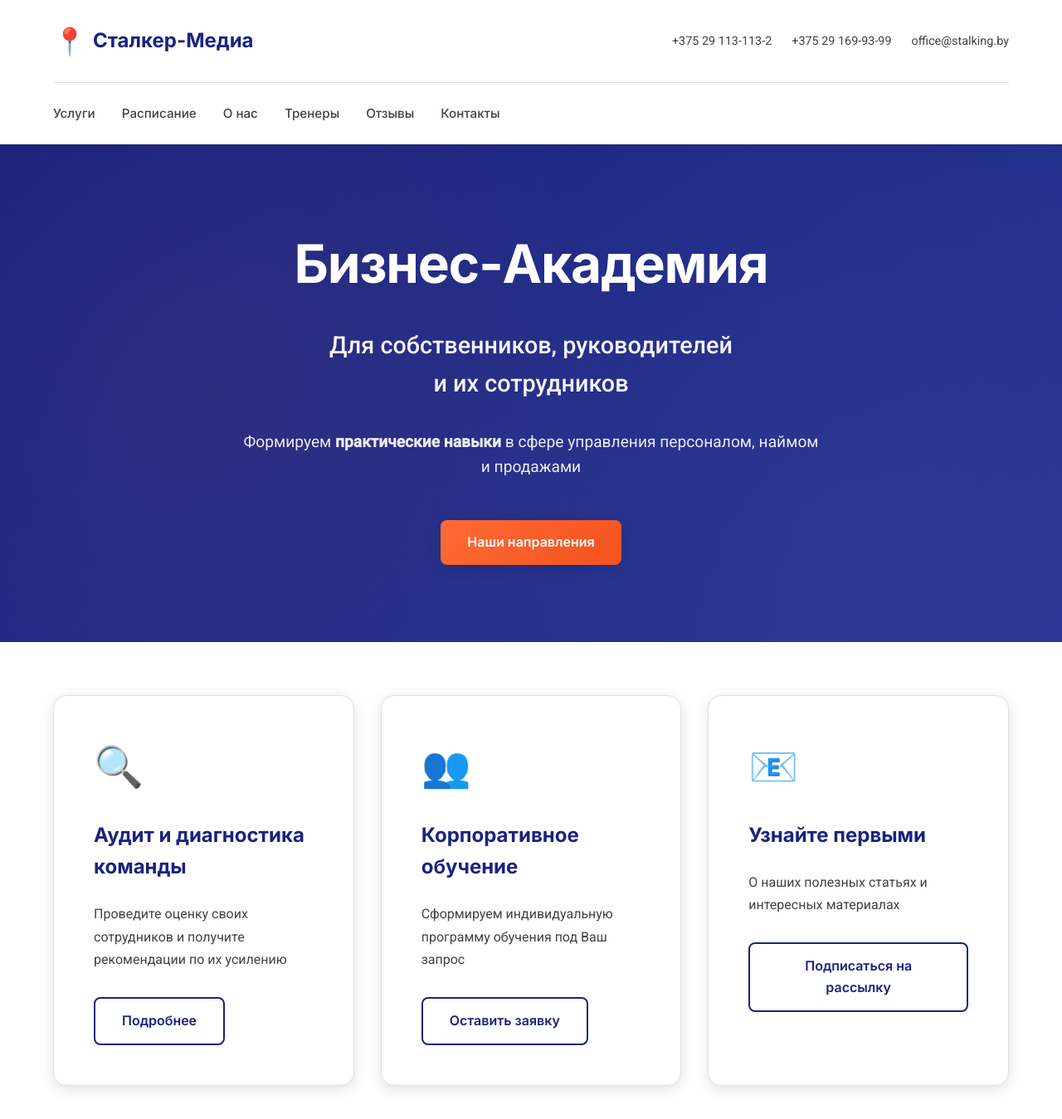
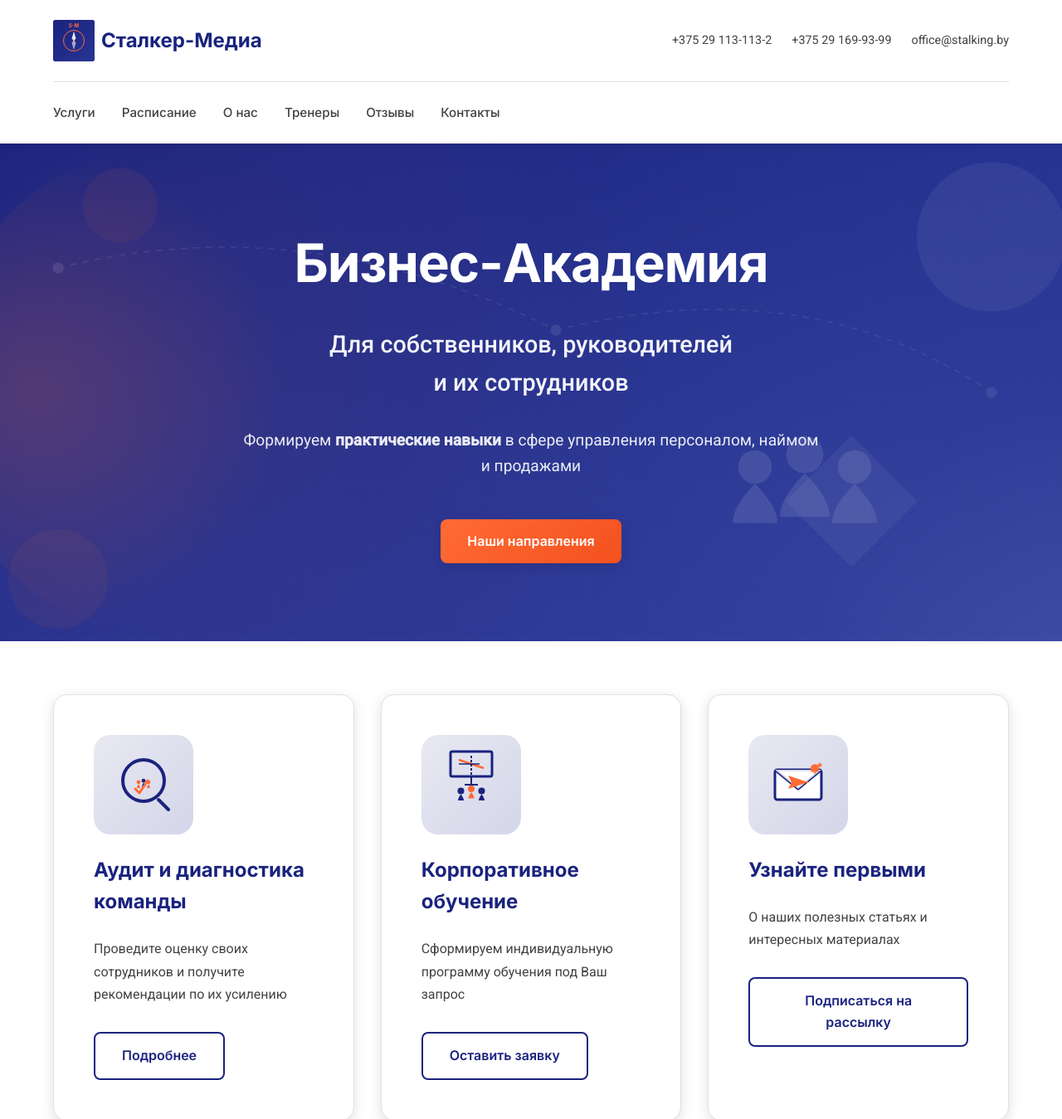
Before and after one commit to vostroslava/stalking-by-redesign, a plain HTML site: page index.html in a window 1280 px wide. Shown: the top 1349 px of the page at 83% size. Drawn offline with Linux system fonts and the light colour scheme.

Commit message:
Добавлены профессиональные SVG изображения
- Создан логотип с компасом/навигацией (logo.svg)
- 3 иконки для карточек услуг (аудит, обучение, рассылка)
- Профессиональный hero-фон с градиентом и эффектами
- Обновлен HTML для использования SVG вместо emoji
- Обновлен CSS для корректного отображения изображений

```diff
--- a/index.html
+++ b/index.html
@@ -1,23 +1,28 @@
 <!DOCTYPE html>
 <html lang="ru">
+
 <head>
     <meta charset="UTF-8">
     <meta name="viewport" content="width=device-width, initial-scale=1.0">
-    <meta name="description" content="Сталкер-Медиа - Бизнес-академия для собственников, руководителей и их сотрудников. Формируем практические навыки в сфере управления персоналом, наймом и продажами.">
+    <meta name="description"
+        content="Сталкер-Медиа - Бизнес-академия для собственников, руководителей и их сотрудников. Формируем практические навыки в сфере управления персоналом, наймом и продажами.">
     <meta name="keywords" content="бизнес тренинги, управление персоналом, продажи, Минск, обучение руководителей">
     <title>Сталкер-Медиа | Бизнес-Академия</title>
     <link rel="preconnect" href="https://fonts.googleapis.com">
     <link rel="preconnect" href="https://fonts.gstatic.com" crossorigin>
-    <link href="https://fonts.googleapis.com/css2?family=Inter:wght@400;500;600;700&family=Roboto:wght@400;500&display=swap" rel="stylesheet">
+    <link
+        href="https://fonts.googleapis.com/css2?family=Inter:wght@400;500;600;700&family=Roboto:wght@400;500&display=swap"
+        rel="stylesheet">
     <link rel="stylesheet" href="styles.css">
 </head>
+
 <body>
     <!-- Header -->
     <header class="header">
         <div class="container">
             <div class="header-top">
                 <div class="logo">
-                    <span class="logo-icon">📍</span>
+                    <img src="img/logo.svg" alt="Сталкер-Медиа" class="logo-icon">
                     <span class="logo-text">Сталкер-Медиа</span>
                 </div>
                 <div class="header-contacts">
@@ -51,7 +56,8 @@
             <div class="hero-content">
                 <h1 class="hero-title">Бизнес-Академия</h1>
                 <p class="hero-subtitle">Для собственников, руководителей<br>и их сотрудников</p>
-                <p class="hero-description">Формируем <strong>практические навыки</strong> в сфере управления персоналом, наймом и продажами</p>
+                <p class="hero-description">Формируем <strong>практические навыки</strong> в сфере управления
+                    персоналом, наймом и продажами</p>
                 <a href="#services" class="btn btn-primary">Наши направления</a>
             </div>
         </div>
@@ -62,19 +68,20 @@
         <div class="container">
             <div class="cards-grid">
                 <div class="card card-audit">
-                    <div class="card-icon">🔍</div>
+                    <div class="card-icon"><img src="img/icon-audit.svg" alt="Аудит"></div>
                     <h3 class="card-title">Аудит и диагностика команды</h3>
-                    <p class="card-description">Проведите оценку своих сотрудников и получите рекомендации по их усилению</p>
+                    <p class="card-description">Проведите оценку своих сотрудников и получите рекомендации по их
+                        усилению</p>
                     <a href="#audit" class="btn btn-secondary">Подробнее</a>
                 </div>
                 <div class="card card-corporate">
-                    <div class="card-icon">👥</div>
+                    <div class="card-icon"><img src="img/icon-corporate.svg" alt="Обучение"></div>
                     <h3 class="card-title">Корпоративное обучение</h3>
                     <p class="card-description">Сформируем индивидуальную программу обучения под Ваш запрос</p>
                     <a href="#application" class="btn btn-secondary">Оставить заявку</a>
                 </div>
                 <div class="card card-newsletter">
-                    <div class="card-icon">📧</div>
+                    <div class="card-icon"><img src="img/icon-newsletter.svg" alt="Рассылка"></div>
                     <h3 class="card-title">Узнайте первыми</h3>
                     <p class="card-description">О наших полезных статьях и интересных материалах</p>
                     <a href="#subscribe" class="btn btn-secondary">Подписаться на рассылку</a>
@@ -136,7 +143,8 @@
                 <div class="event-card">
                     <div class="event-date">16 декабря 2025</div>
                     <h3 class="event-title">«Ключи успешного переговорщика»</h3>
-                    <p class="event-description">4 ключа, открывающих 4 двери в разных переговорах. Техники быстрых продаж</p>
+                    <p class="event-description">4 ключа, открывающих 4 двери в разных переговорах. Техники быстрых
+                        продаж</p>
                     <a href="#" class="btn btn-outline">Подробнее</a>
                 </div>
                 <div class="event-card">
@@ -166,13 +174,15 @@
                 <div class="event-card">
                     <div class="event-date">Согласовывается</div>
                     <h3 class="event-title">«Правильное введение в должность и адаптация новых сотрудников»</h3>
-                    <p class="event-description">Экономьте свои ресурсы на всех этапах адаптации и ввода в должность будущих сотрудников</p>
+                    <p class="event-description">Экономьте свои ресурсы на всех этапах адаптации и ввода в должность
+                        будущих сотрудников</p>
                     <a href="#" class="btn btn-outline">Подробнее</a>
                 </div>
                 <div class="event-card">
                     <div class="event-date">Согласовывается</div>
                     <h3 class="event-title">Практикум «СПИН-приемы и отработка возражений»</h3>
-                    <p class="event-description">Отработка переговорных навыков как в парном, так и индивидуальном формате</p>
+                    <p class="event-description">Отработка переговорных навыков как в парном, так и индивидуальном
+                        формате</p>
                     <a href="#" class="btn btn-outline">Подробнее</a>
                 </div>
             </div>
@@ -187,7 +197,9 @@
     <section class="trainers" id="trainers">
         <div class="container">
             <div class="trainers-content">
-                <p class="trainers-text">Мы заботимся о качестве предоставляемых услуг, поэтому все наши тренеры - это <strong>практики с многолетним опытом</strong>, которые ежедневно на своём личном опыте применяют, совершенствуют свою область (как в Беларуси, так и за рубежом).</p>
+                <p class="trainers-text">Мы заботимся о качестве предоставляемых услуг, поэтому все наши тренеры - это
+                    <strong>практики с многолетним опытом</strong>, которые ежедневно на своём личном опыте применяют,
+                    совершенствуют свою область (как в Беларуси, так и за рубежом).</p>
                 <a href="#trainers-page" class="btn btn-primary">Познакомиться с тренерами</a>
             </div>
         </div>
@@ -198,24 +210,29 @@
         <div class="container">
             <h2 class="section-title">О нас</h2>
             <div class="about-content">
-                <p class="about-intro">Компания «Сталкер-Медиа» на рынке обучающих услуг Республики Беларусь работает с <strong>2009 года</strong>.</p>
+                <p class="about-intro">Компания «Сталкер-Медиа» на рынке обучающих услуг Республики Беларусь работает с
+                    <strong>2009 года</strong>.</p>
                 <div class="about-directions">
                     <h3 class="about-subtitle">Наши основные направления:</h3>
                     <div class="directions-grid">
                         <div class="direction-item">
                             <div class="direction-icon">👔</div>
                             <h4>Формирование навыков руководителей</h4>
-                            <p>Оценка персонала, наём, делегирование, составление маршрута адаптации сотрудников, повышение уровня вовлеченности, управление временем, управление эмоциональным интеллектом</p>
+                            <p>Оценка персонала, наём, делегирование, составление маршрута адаптации сотрудников,
+                                повышение уровня вовлеченности, управление временем, управление эмоциональным
+                                интеллектом</p>
                         </div>
                         <div class="direction-item">
                             <div class="direction-icon">💼</div>
                             <h4>Формирование навыков продавцов</h4>
-                            <p>Базовые навыки продаж, СПИН-переговоры, сложные переговоры, повышение стрессоустойчивости</p>
+                            <p>Базовые навыки продаж, СПИН-переговоры, сложные переговоры, повышение стрессоустойчивости
+                            </p>
                         </div>
                         <div class="direction-item">
                             <div class="direction-icon">🎯</div>
                             <h4>Формирование навыков ресурсного состояния</h4>
-                            <p>Находиться в равновесии, противостоять манипуляциям и стрессу, использовать намерение для достижения поставленных целей, умение решать конфликтные ситуации</p>
+                            <p>Находиться в равновесии, противостоять манипуляциям и стрессу, использовать намерение для
+                                достижения поставленных целей, умение решать конфликтные ситуации</p>
                         </div>
                     </div>
                 </div>
@@ -244,7 +261,8 @@
                         <textarea id="message" name="message" rows="4" placeholder="Ваш запрос"></textarea>
                     </div>
                     <button type="submit" class="btn btn-primary btn-full">Отправить заявку</button>
-                    <p class="form-privacy">Нажимая кнопку, вы соглашаетесь с <a href="#privacy">политикой конфиденциальности</a></p>
+                    <p class="form-privacy">Нажимая кнопку, вы соглашаетесь с <a href="#privacy">политикой
+                            конфиденциальности</a></p>
                 </form>
             </div>
         </div>
@@ -293,4 +311,5 @@
 
     <script src="script.js"></script>
 </body>
+
 </html>
--- a/styles.css
+++ b/styles.css
@@ -136,7 +136,8 @@ button {
 }
 
 .logo-icon {
-    font-size: 2rem;
+    width: 50px;
+    height: 50px;
 }
 
 .header-contacts {
@@ -220,6 +221,9 @@ button {
     align-items: center;
     justify-content: center;
     background: var(--gradient-primary);
+    background-image: url('img/hero-bg.svg');
+    background-size: cover;
+    background-position: center;
     overflow: hidden;
 }
 
@@ -259,6 +263,7 @@ button {
         opacity: 0;
         transform: translateY(30px);
     }
+
     to {
         opacity: 1;
         transform: translateY(0);
@@ -370,8 +375,18 @@ button {
 }
 
 .card-icon {
-    font-size: 3rem;
+    width: 120px;
+    height: 120px;
     margin-bottom: var(--spacing-md);
+    display: flex;
+    align-items: center;
+    justify-content: center;
+}
+
+.card-icon img {
+    width: 100%;
+    height: 100%;
+    object-fit: contain;
 }
 
 .card-title {
@@ -616,7 +631,7 @@ button {
     line-height: 1.7;
 }
 
-.about-content > .btn {
+.about-content>.btn {
     display: block;
     margin: 0 auto;
     max-width: 300px;
@@ -847,6 +862,7 @@ button {
    ========================================== */
 
 @media (prefers-reduced-motion: no-preference) {
+
     .card,
     .event-card,
     .direction-item,
@@ -859,6 +875,7 @@ button {
             opacity: 0;
             transform: translateY(20px);
         }
+
         to {
             opacity: 1;
             transform: translateY(0);
```
Also changed, not shown: img/hero-bg.svg (added), img/icon-audit.svg (added), img/icon-corporate.svg (added), img/icon-newsletter.svg (added), img/logo.svg (added), 1 other file.
